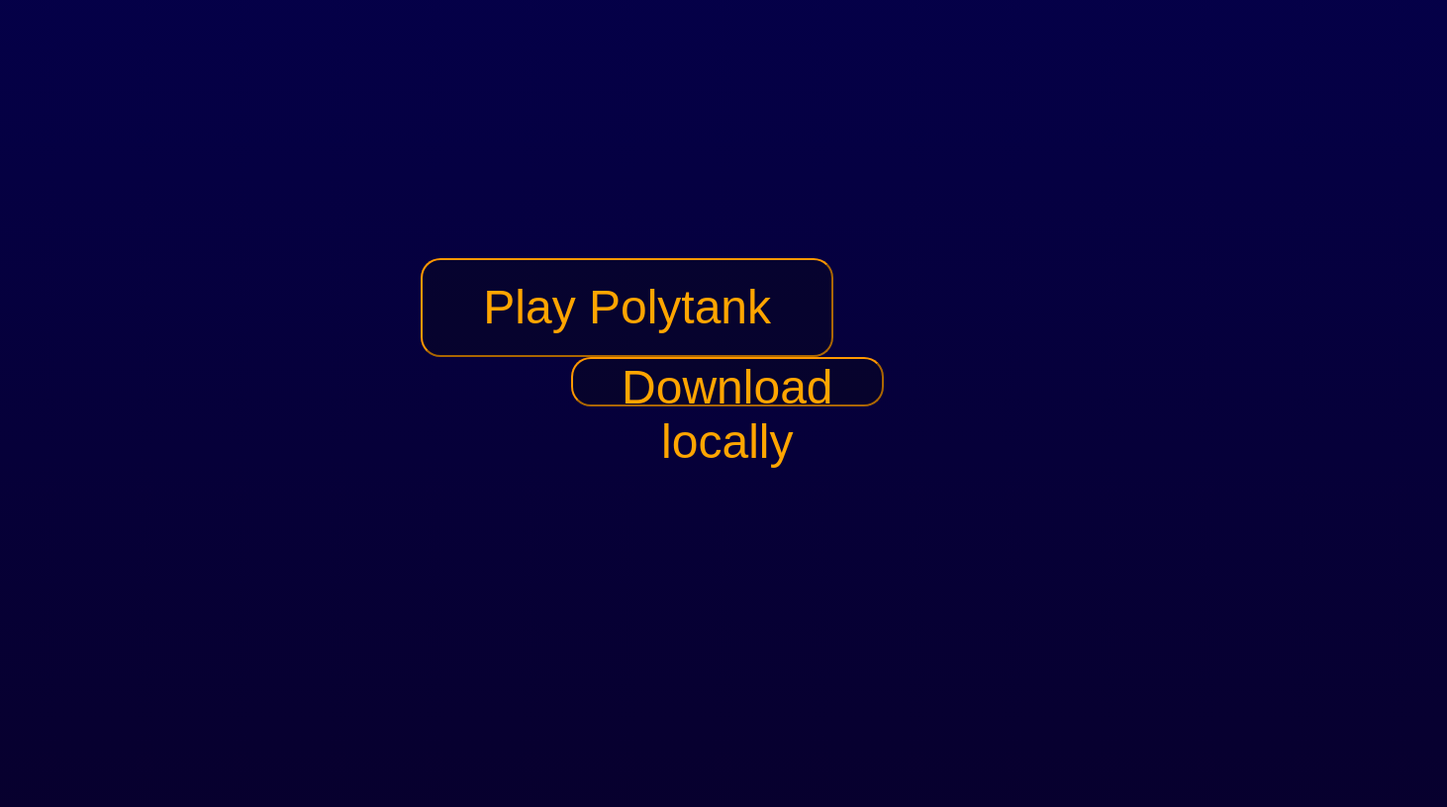
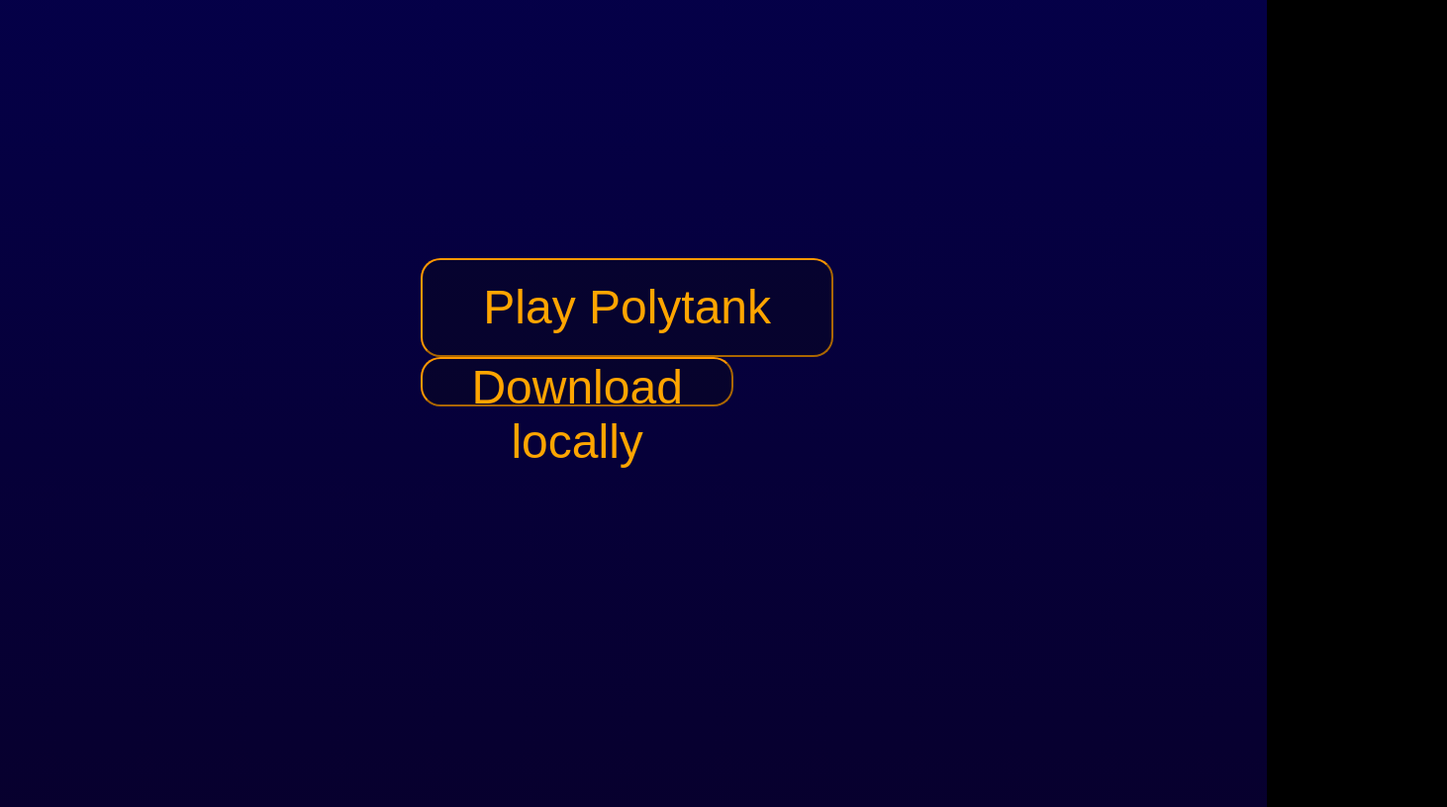
Before and after one commit to CatoStudios/Polytank, a plain HTML site: page index.html in a window 1280 px wide. Shown: the whole page at 99% size, 1462 px wide, since content can reach past the window. Drawn offline with Linux system fonts and the light colour scheme.

Commit message:
Update index.html

```diff
--- a/index.html
+++ b/index.html
@@ -24,7 +24,7 @@
 		<button class="button" onclick="window.location.href='Play';">Play Polytank</button>
 
         </div>
-	            <div style="width: 25%;height: 50px;padding-right: 45%;padding-left: 45%;">
+	            <div style="width: 25%;height: 50px;padding-right: 33%;padding-left: 33%;">
 
 		<button class="button" onclick="window.location.href='https://drive.google.com/u/0/uc?id=1XKXwIGSzSOj6T2npukFiGWFquKc-AlgO&export=download';">Download locally</button>
 
```
